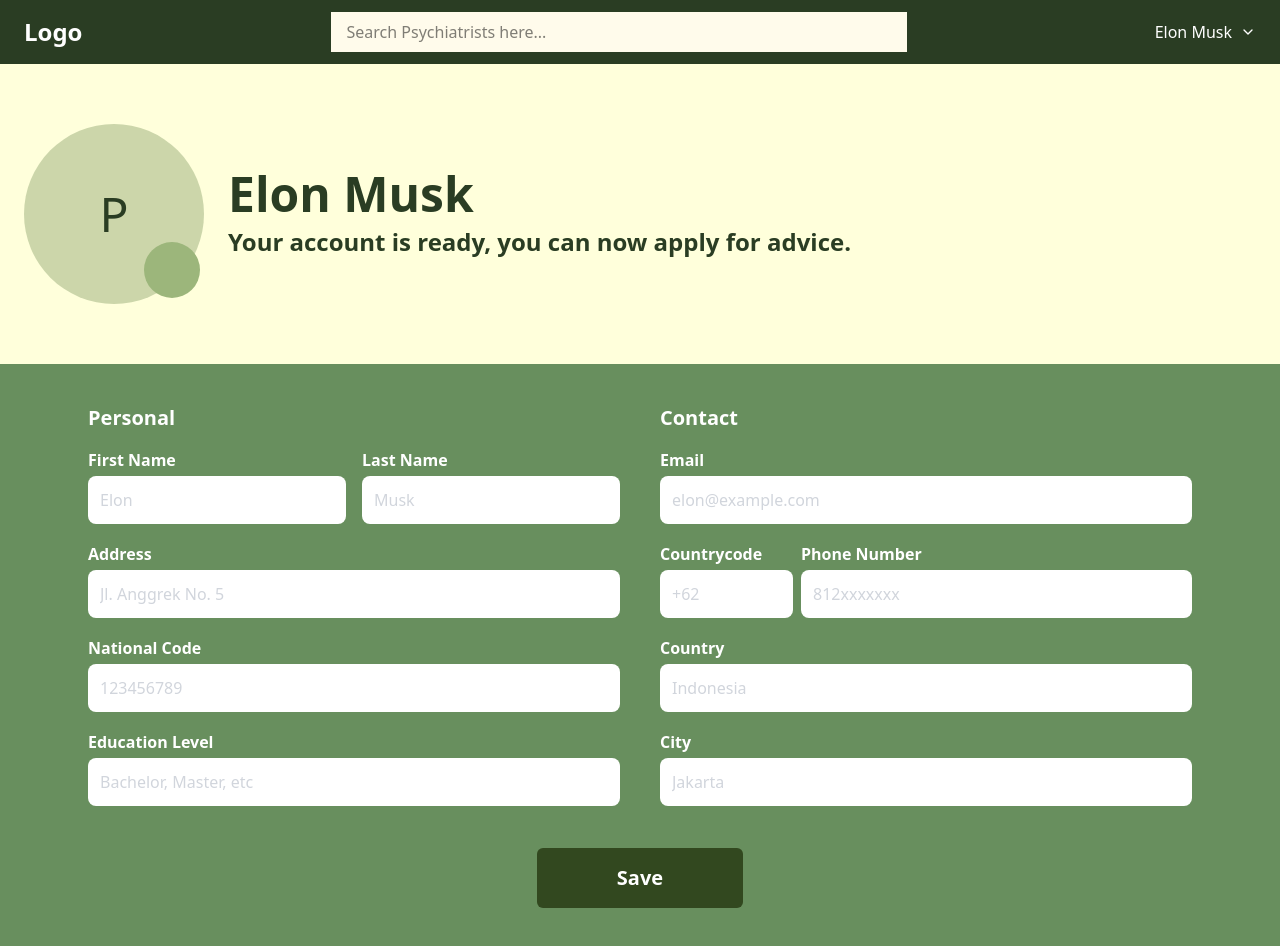
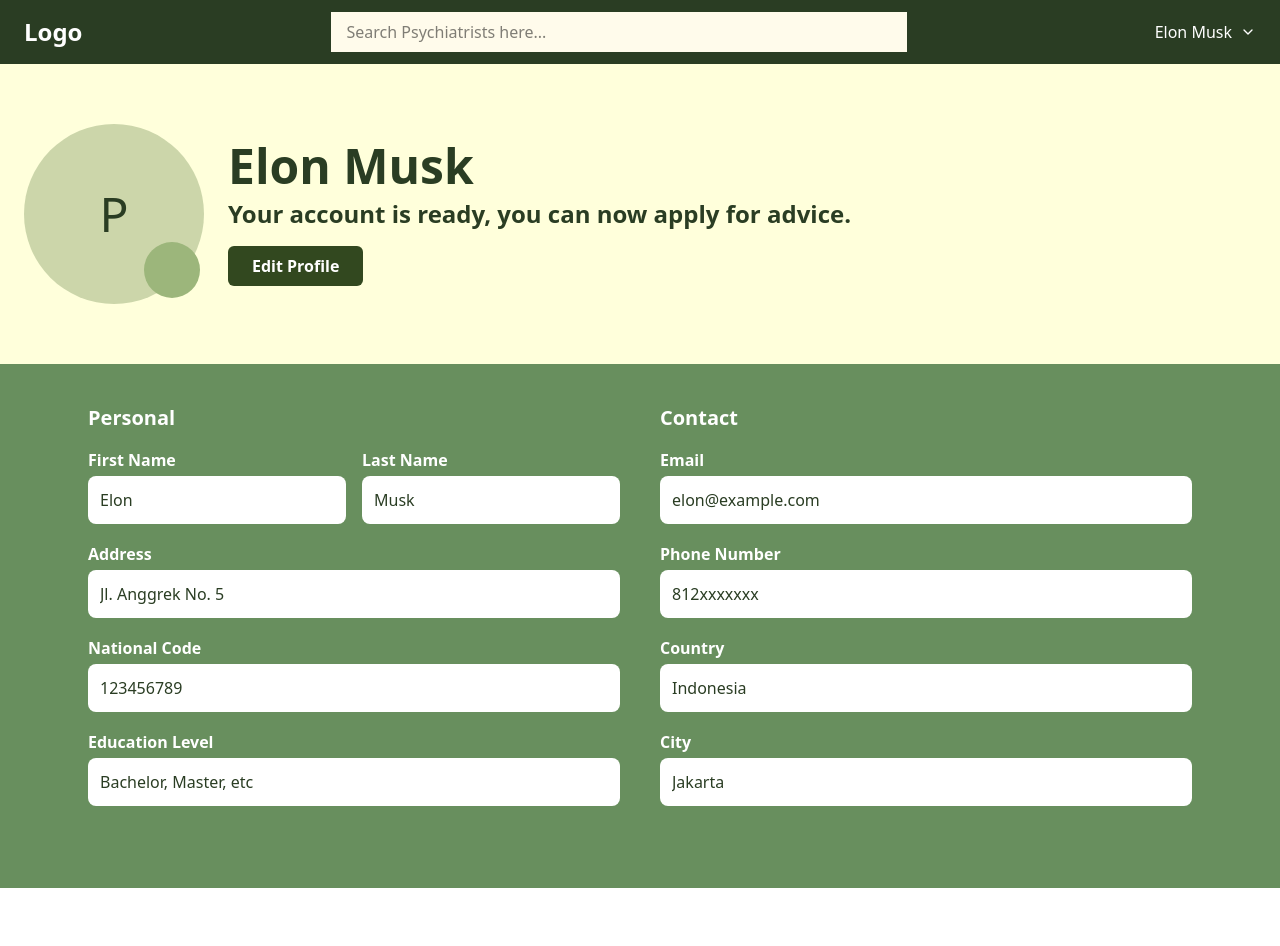
Before and after one commit to dheovanwa/Serenity, a React (Vite) app: page /UserProfileContent in a window 1280 px wide. After the commit the page ends 888 px from the top, so only its background shows below. Built offline with nearby package versions, Linux system fonts and the light colour scheme.

Commit message:
Display Edit button and allow inline editing

```diff
--- a/src/components/inputField.tsx
+++ b/src/components/inputField.tsx
@@ -14,6 +14,7 @@
   value,
   onChange,
   placeholder,
+  readOnly = false,
 }) => {
   return (
     <div className="mb-0.5 relative">
@@ -24,6 +25,7 @@
         value={value}
         onChange={onChange}
         placeholder={placeholder}
+        readOnly={readOnly}
         className="w-full p-3 rounded-lg focus:outline-none bg-white placeholder-gray-300 placeholder-opacity-90"
       />
     </div>
--- a/src/components/profileUser.tsx
+++ b/src/components/profileUser.tsx
@@ -1,8 +1,48 @@
 import Navbar from "../components/Navbar";
 import InputField from "../components/inputField";
+import React, { useState } from "react";
 
 const UserProfile = () => {
+  const [isEditing, setIsEditing] = useState(false);
+  const [formData, setFormData] = useState({
+    firstName: "Elon",
+    lastName: "Musk",
+    address: "Jl. Anggrek No. 5",
+    nationalCode: "123456789",
+    education: "Bachelor, Master, etc",
+    email: "elon@example.com",
+    phoneNumber: "812xxxxxxx",
+    country: "Indonesia",
+    city: "Jakarta",
+  });
+
+  const handleChange = (e: React.ChangeEvent<HTMLInputElement>) => {
+    const { name, value } = e.target;
+    if ((name === "firstName" || name === "lastName" || name === "country"|| name === "city") && /[^a-zA-Z\s]/.test(value)) {
+      return;
+    }
+    if (name === "nationalCode" ) {
+      if (/[^0-9]/.test(value) || value.length > 16) {
+        return;
+      }
+    }
+
+    if (name === "phoneNumber") {
+      if (/[^0-9]/.test(value) || value.length > 13) {
+        return;
+      }
+    }
+
+    setFormData((prev) => ({ ...prev, [name]: value }));
+  };
+
+  const handleSave = () => {
+    console.log("Saved:", formData);
+    setIsEditing(false);
+  };
+
   return (
+
     <div className="min-h-screen bg-[#f2f3d9] text-[#2a3d23] flex flex-col">
       <Navbar />
 
@@ -14,8 +54,15 @@
             </div>
 
             <div className="text-center sm:text-left">
-                <h1 className="text-3xl sm:text-5xl font-extrabold mb-2">Elon Musk</h1>
+                <h1 className="text-3xl sm:text-5xl font-extrabold mb-2">{formData.firstName} {formData.lastName}</h1>
                 <p className="text-lg sm:text-2xl font-bold">Your account is ready, you can now apply for advice.</p>
+
+                <button
+              onClick={() => setIsEditing((prev) => !prev)}
+              className="mt-4 bg-[#32481F] text-white py-2 px-6 rounded-md hover:bg-[#1f3019] transition font-semibold"
+            >
+              {isEditing ? "Cancel Edit" : "Edit Profile"}
+            </button>
             </div>
         </div>
     </div>
@@ -24,24 +71,23 @@
         <div className="max-w-6xl mx-auto pt-10 py-10 px-6">
           <div className="grid grid-cols-1 md:grid-cols-2 gap-10 mb-10">
 
-
             <div>
               <h2 className="text-xl font-semibold mb-4 text-white">Personal</h2>
               <div className="grid grid-cols-1 md:grid-cols-2 gap-4">
                 <div>
-                  <InputField label="First Name" type="text" name="firstName" value="" onChange={() => {}} placeholder="Elon" />
+                  <InputField label="First Name" type="text" name="firstName" value={formData.firstName} onChange={handleChange} readOnly={!isEditing} />
                 </div>
                 <div>
-                  <InputField label="Last Name" type="text" name="lastName" value="" onChange={() => {}} placeholder="Musk" />
+                  <InputField label="Last Name" type="text" name="lastName" value={formData.lastName} onChange={handleChange} readOnly={!isEditing} />
                 </div>
                 <div className="md:col-span-2">
-                  <InputField label="Address" type="text" name="address" value="" onChange={() => {}} placeholder="Jl. Anggrek No. 5" />
+                  <InputField label="Address" type="text" name="address" value={formData.address} onChange={handleChange} readOnly={!isEditing} />
                 </div>
                 <div className="md:col-span-2">
-                  <InputField label="National Code" type="text" name="nationalCode" value="" onChange={() => {}} placeholder="123456789" />
+                  <InputField label="National Code" type="text" name="nationalCode" value={formData.nationalCode} onChange={handleChange} readOnly={!isEditing} />
                 </div>
                 <div className="md:col-span-2">
-                  <InputField label="Education Level" type="text" name="education" value="" onChange={() => {}} placeholder="Bachelor, Master, etc" />
+                  <InputField label="Education Level" type="text" name="education" value={formData.education} onChange={handleChange} readOnly={!isEditing} />
                 </div>
               </div>
             </div>
@@ -51,37 +97,37 @@
               <h2 className="text-xl font-semibold mb-4 text-white">Contact</h2>
               <div className="grid grid-cols-1 gap-4">
                 <div>
-                  <InputField label="Email" type="email" name="email" value="" onChange={() => {}} placeholder="elon@example.com" />
+                  <InputField label="Email" type="email" name="email" value={formData.email} onChange={handleChange} readOnly={true}  />
                 </div>
 
                 <div className="flex gap-2 items-stretch">
-                    <div className="flex-shrink-0 w-1/4">
-                        <InputField label="Countrycode" type="text" name="countryCode" value="" onChange={() => {}} placeholder="+62" />
-                    </div>
+
 
                     <div className="flex-grow">
-                        <InputField label="Phone Number" type="text" name="phoneNumber" value="" onChange={() => {}} placeholder="812xxxxxxx" />
+                        <InputField label="Phone Number" type="text" name="phoneNumber" value={formData.phoneNumber} onChange={handleChange} readOnly={!isEditing} />
                     </div>
                 </div>
                 <div>
-                  <InputField label="Country" type="text" name="country" value="" onChange={() => {}} placeholder="Indonesia" />
+                  <InputField label="Country" type="text" name="country" value={formData.country} onChange={handleChange} readOnly={!isEditing} />
                 </div>
                 <div>
-                  <InputField label="City" type="text" name="city" value="" onChange={() => {}} placeholder="Jakarta" />
+                  <InputField label="City" type="text" name="city" value={formData.city} onChange={handleChange} readOnly={!isEditing}/>
                 </div>
               </div>
             </div>
           </div>
 
-
+          {isEditing && (
           <div className="flex justify-center">
-            <button className="bg-[#32481F] text-white py-4 px-20 rounded-md hover:bg-[#1f3019] transition font-bold text-xl">
+            <button onClick={handleSave} className="bg-[#32481F] text-white py-4 px-20 rounded-md hover:bg-[#1f3019] transition font-bold text-xl">
               Save
             </button>
           </div>
+          )}
         </div>
       </div>
     </div>
+
   );
 };
 
```
